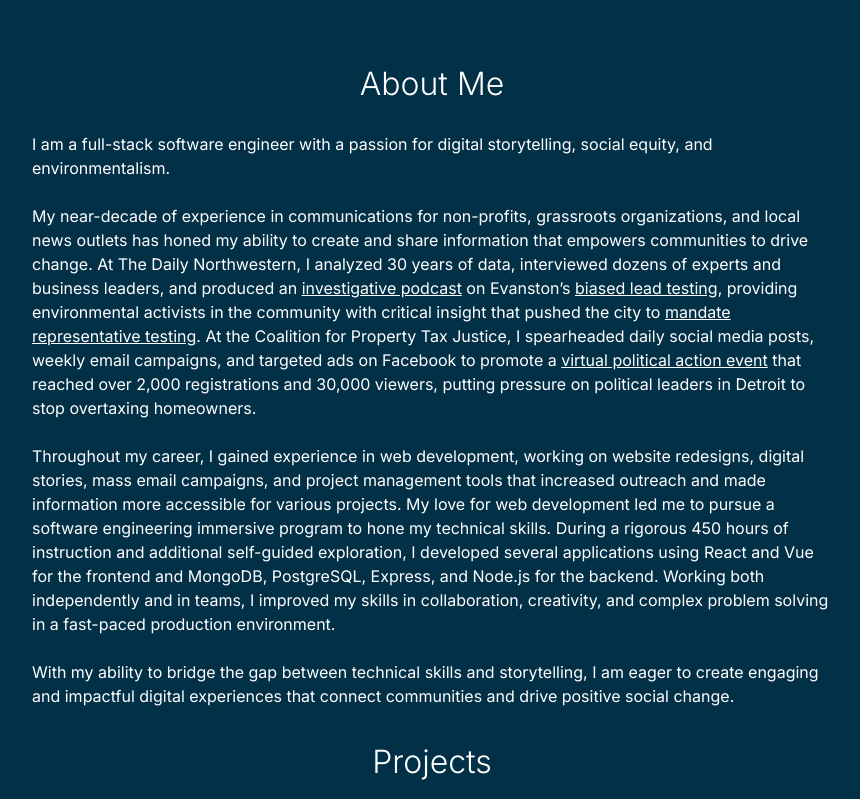
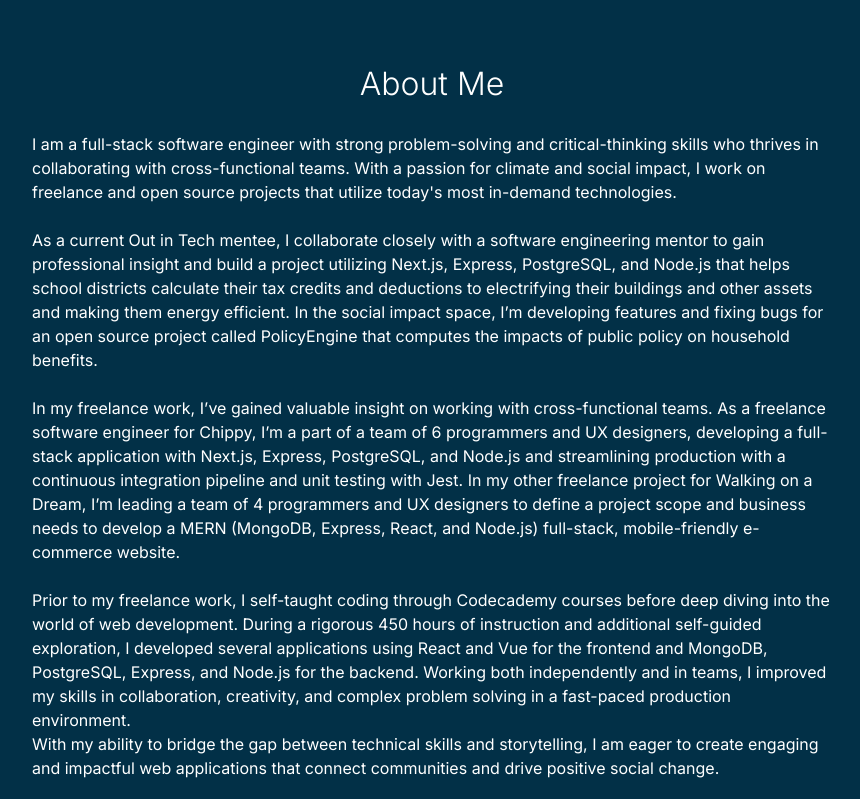
Before and after one commit to kalenluciano/kalenluciano.github.io, a React (Create React App) app: page / in a window 1280 px wide. Shown: the part 740-1539 px from the top of the page, without its empty margins (208-1068 px from the left). Built offline with nearby package versions, Linux system fonts and the light colour scheme.

Commit message:
Updated about me section

```diff
--- a/src/components/About.jsx
+++ b/src/components/About.jsx
@@ -5,13 +5,14 @@ const About = () => {
         <section id="about">
             <h1>About Me</h1>
             <br></br>
-            <p>I am a full-stack software engineer with a passion for digital storytelling, social equity, and environmentalism.</p>
+            <p>I am a full-stack software engineer with strong problem-solving and critical-thinking skills who thrives in collaborating with cross-functional teams. With a passion for climate and social impact, I work on freelance and open source projects that utilize today's most in-demand technologies.</p>
             <br></br>
-            <p>My near-decade of experience in communications for non-profits, grassroots organizations, and local news outlets has honed my ability to create and share information that empowers communities to drive change. At The Daily Northwestern, I analyzed 30 years of data, interviewed dozens of experts and business leaders, and produced an <a href='https://dailynorthwestern.com/2020/12/22/multimedia/lead-on-a-federal-rule-full-of-holes/' target="_blank" rel='noreferrer'>investigative podcast</a> on Evanston’s <a href='https://dailynorthwestern.com/2020/12/22/in-focus/lead-on-loopholes-in-federal-lead-law-left-5th-ward-in-the-dark-about-what-is-in-its-water/' target="_blank" rel='noreferrer'>biased lead testing</a>, providing environmental activists in the community with critical insight that pushed the city to <a href='https://dailynorthwestern.com/2021/01/29/city/lead-on-a-city-resolution/' target="_blank" rel='noreferrer'>mandate representative testing</a>. At the Coalition for Property Tax Justice, I spearheaded daily social media posts, weekly email campaigns, and targeted ads on Facebook to promote a <a href='https://youtu.be/uZw3DDIaiyQ' target="_blank" rel='noreferrer'>virtual political action event</a> that reached over 2,000 registrations and 30,000 viewers, putting pressure on political leaders in Detroit to stop overtaxing homeowners.</p>
+            <p>As a current Out in Tech mentee, I collaborate closely with a software engineering mentor to gain professional insight and build a project utilizing Next.js, Express, PostgreSQL, and Node.js that helps school districts calculate their tax credits and deductions to electrifying their buildings and other assets and making them energy efficient. In the social impact space, I’m developing features and fixing bugs for an open source project called PolicyEngine that computes the impacts of public policy on household benefits.</p>
             <br></br>
-            <p>Throughout my career, I gained experience in web development, working on website redesigns, digital stories, mass email campaigns, and project management tools that increased outreach and made information more accessible for various projects. My love for web development led me to pursue a software engineering immersive program to hone my technical skills. During a rigorous 450 hours of instruction and additional self-guided exploration, I developed several applications using React and Vue for the frontend and MongoDB, PostgreSQL, Express, and Node.js for the backend. Working both independently and in teams, I improved my skills in collaboration, creativity, and complex problem solving in a fast-paced production environment.</p>
+            <p>In my freelance work, I’ve gained valuable insight on working with cross-functional teams. As a freelance software engineer for Chippy, I’m a part of a team of 6 programmers and UX designers, developing a full-stack application with Next.js, Express, PostgreSQL, and Node.js and streamlining production with a continuous integration pipeline and unit testing with Jest. In my other freelance project for Walking on a Dream, I’m leading a team of 4 programmers and UX designers to define a project scope and business needs to develop a MERN (MongoDB, Express, React, and Node.js) full-stack, mobile-friendly e-commerce website.</p>
             <br></br>
-            <p>With my ability to bridge the gap between technical skills and storytelling, I am eager to create engaging and impactful digital experiences that connect communities and drive positive social change.</p>
+            <p>Prior to my freelance work, I self-taught coding through Codecademy courses before deep diving into the world of web development. During a rigorous 450 hours of instruction and additional self-guided exploration, I developed several applications using React and Vue for the frontend and MongoDB, PostgreSQL, Express, and Node.js for the backend. Working both independently and in teams, I improved my skills in collaboration, creativity, and complex problem solving in a fast-paced production environment.</p>
+            <p>With my ability to bridge the gap between technical skills and storytelling, I am eager to create engaging and impactful web applications that connect communities and drive positive social change.</p>
         </section>
     )
 }
```
